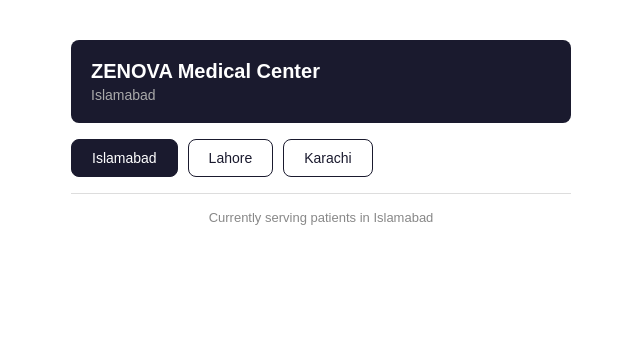
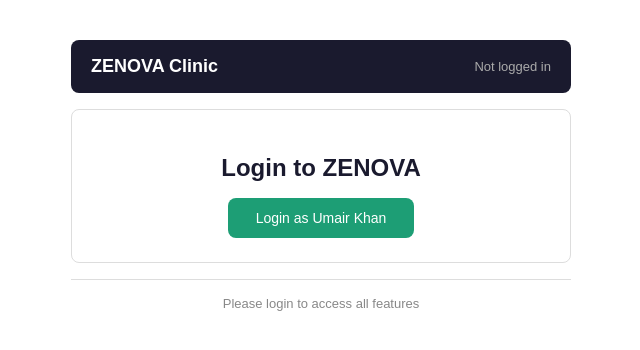
Before and after one commit to umairkhan152024/mern-journey-Practice, a React (Vite) app in the folder doctor-booking/: page / in a window 1280 px wide. Shown: the top 350 px of the page, without its empty margins (319-959 px from the left). Built offline with nearby package versions, Linux system fonts and the light colour scheme.

Commit message:
Stage 4 Complete: useContext, login logout, shared state across components

```diff
--- a/doctor-booking/src/App.jsx
+++ b/doctor-booking/src/App.jsx
@@ -1,49 +1,176 @@
 // ============================================
 // FILE: src/App.jsx
-// STAGE 4 — PIECE 3 OF 4
+// STAGE 4 — PIECE 4 OF 4 — FINAL
 // ============================================
-// GOAL: combine useState with Context
+// REAL WORLD USE CASE:
+// Logged in user stored in Context
+// Any component reads it directly
 //
-// When state changes → Context value updates
-// → every component reading Context updates too
+// FLOW:
+// User clicks Login → user state updates
+// → Context updates
+// → Header shows user name
+// → DoctorCard shows "Book as Umair"
+// → Footer shows user email
 //
-// REAL EXAMPLE:
-// User clicks "Change City" button
-// City changes in state
-// Header and Footer both update automatically
-// because they read city from Context
+// User clicks Logout → user state = null
+// → Context updates
+// → everything shows "not logged in"
 // ============================================
 
 import { createContext, useContext, useState } from "react";
 
 // create the noticeboard
-const ClinicContext = createContext();
+const UserContext = createContext();
 
 // ============================================
 // COMPONENT: Header
 // ============================================
-// reads clinicName and city from Context
-// when Context updates — this updates too
-// ============================================
 function Header() {
-  const { clinicName, city } = useContext(ClinicContext);
+  // read user and logout function from Context
+  const { user, logout } = useContext(UserContext);
 
   return (
     <div
       style={{
         backgroundColor: "#1a1a2e",
         color: "white",
-        padding: "20px",
+        padding: "16px 20px",
         borderRadius: "8px",
         marginBottom: "16px",
         fontFamily: "sans-serif",
+        display: "flex",
+        justifyContent: "space-between",
+        alignItems: "center",
       }}
     >
-      <h1 style={{ margin: "0 0 4px", fontSize: "20px" }}>{clinicName}</h1>
-      {/* city from Context */}
-      {/* when city state changes in App */}
-      {/* this updates automatically */}
-      <p style={{ margin: 0, color: "#aaa", fontSize: "14px" }}>{city}</p>
+      <h1 style={{ margin: 0, fontSize: "18px" }}>ZENOVA Clinic</h1>
+
+      {/* =============================================
+          CONDITIONAL RENDERING WITH CONTEXT
+          if user is not null — show name and logout
+          if user is null — show "not logged in"
+          ============================================= */}
+      {user ? (
+        <div style={{ display: "flex", alignItems: "center", gap: "12px" }}>
+          {/* user.name from Context */}
+          <p style={{ margin: 0, color: "#aaa", fontSize: "13px" }}>
+            {user.name}
+          </p>
+
+          {/* logout button — calls logout from Context */}
+          <button
+            onClick={logout}
+            style={{
+              backgroundColor: "transparent",
+              color: "#aaa",
+              border: "1px solid #aaa",
+              borderRadius: "6px",
+              padding: "4px 12px",
+              fontSize: "12px",
+              cursor: "pointer",
+            }}
+          >
+            Logout
+          </button>
+        </div>
+      ) : (
+        <p style={{ margin: 0, color: "#aaa", fontSize: "13px" }}>
+          Not logged in
+        </p>
+      )}
+    </div>
+  );
+}
+
+// ============================================
+// COMPONENT: DoctorCard
+// ============================================
+function DoctorCard({ name, specialty, fee }) {
+  // read user from Context
+  const { user } = useContext(UserContext);
+
+  return (
+    <div
+      style={{
+        backgroundColor: "white",
+        border: "1px solid #ddd",
+        borderRadius: "8px",
+        padding: "16px",
+        marginBottom: "12px",
+        fontFamily: "sans-serif",
+      }}
+    >
+      <h2 style={{ margin: "0 0 6px", color: "#1a1a2e", fontSize: "16px" }}>
+        {name}
+      </h2>
+      <p style={{ margin: "4px 0", color: "#555", fontSize: "14px" }}>
+        {specialty}
+      </p>
+      <p style={{ margin: "4px 0", fontSize: "14px", fontWeight: "500" }}>
+        Rs. {fee}
+      </p>
+
+      {/* =============================================
+          if user is logged in — show Book button
+          if not logged in — show Login required
+          ============================================= */}
+      {user ? (
+        <button
+          style={{
+            marginTop: "12px",
+            backgroundColor: "#1a1a2e",
+            color: "white",
+            border: "none",
+            borderRadius: "8px",
+            padding: "8px 16px",
+            fontSize: "13px",
+            cursor: "pointer",
+          }}
+        >
+          {/* user.name from Context — no props needed */}
+          Book as {user.name}
+        </button>
+      ) : (
+        <p
+          style={{
+            marginTop: "12px",
+            color: "#a32d2d",
+            fontSize: "13px",
+          }}
+        >
+          Please login to book
+        </p>
+      )}
+    </div>
+  );
+}
+
+// ============================================
+// COMPONENT: DoctorList
+// ============================================
+function DoctorList() {
+  const doctors = [
+    { id: 1, name: "Dr. Ahmed Khan", specialty: "Cardiologist", fee: 2000 },
+    { id: 2, name: "Dr. Sara Malik", specialty: "Dentist", fee: 1500 },
+    {
+      id: 3,
+      name: "Dr. Bilal Akhtar",
+      specialty: "Skin Specialist",
+      fee: 1800,
+    },
+  ];
+
+  return (
+    <div>
+      {doctors.map((doctor) => (
+        <DoctorCard
+          key={doctor.id}
+          name={doctor.name}
+          specialty={doctor.specialty}
+          fee={doctor.fee}
+        />
+      ))}
     </div>
   );
 }
@@ -51,11 +178,9 @@ function Header() {
 // ============================================
 // COMPONENT: Footer
 // ============================================
-// also reads city from Context
-// also updates when city changes
-// ============================================
 function Footer() {
-  const { city } = useContext(ClinicContext);
+  // read user from Context
+  const { user } = useContext(UserContext);
 
   return (
     <div
@@ -69,32 +194,100 @@ function Footer() {
         textAlign: "center",
       }}
     >
-      {/* city from Context */}
-      Currently serving patients in {city}
+      {/* if logged in show email — if not show message */}
+      {user ? (
+        <p style={{ margin: 0 }}>Logged in as {user.email}</p>
+      ) : (
+        <p style={{ margin: 0 }}>Please login to access all features</p>
+      )}
     </div>
   );
 }
 
 // ============================================
-// COMPONENT: App
+// COMPONENT: LoginForm
+// ============================================
+// shows when user is NOT logged in
+// calls login function from Context
+// ============================================
+function LoginForm() {
+  // read login function from Context
+  const { login } = useContext(UserContext);
+
+  return (
+    <div
+      style={{
+        backgroundColor: "white",
+        border: "1px solid #ddd",
+        borderRadius: "8px",
+        padding: "24px",
+        marginBottom: "16px",
+        fontFamily: "sans-serif",
+        textAlign: "center",
+      }}
+    >
+      <h2 style={{ color: "#1a1a2e", marginBottom: "16px" }}>
+        Login to ZENOVA
+      </h2>
+
+      {/* clicking this calls login from Context */}
+      {/* sets user state in App */}
+      {/* every component updates */}
+      <button
+        onClick={login}
+        style={{
+          backgroundColor: "#1D9E75",
+          color: "white",
+          border: "none",
+          borderRadius: "8px",
+          padding: "12px 28px",
+          fontSize: "14px",
+          cursor: "pointer",
+          fontWeight: "500",
+        }}
+      >
+        Login as Umair Khan
+      </button>
+    </div>
+  );
+}
+
+// ============================================
+// COMPONENT: App — THE PRINCIPAL
 // ============================================
 function App() {
   // =============================================
-  // STATE — city
+  // USER STATE
   // =============================================
-  // city is stored in useState
-  // it is passed into Context Provider as value
-  //
-  // when setCity is called:
-  //   1. city state updates
-  //   2. Context value updates
-  //   3. Header re-renders with new city
-  //   4. Footer re-renders with new city
-  //
-  // ONE state change → EVERY component updates
-  // this is the power of Context + useState
+  // null = not logged in
+  // object = logged in user data
+  // starts as null — nobody logged in
   // =============================================
-  const [city, setCity] = useState("Islamabad");
+  const [user, setUser] = useState(null);
+
+  // =============================================
+  // LOGIN FUNCTION
+  // =============================================
+  // sets user state to a user object
+  // Context updates → all components update
+  // =============================================
+  function login() {
+    setUser({
+      name: "Umair Khan",
+      email: "umair@zenova.com",
+      role: "Admin",
+    });
+  }
+
+  // =============================================
+  // LOGOUT FUNCTION
+  // =============================================
+  // sets user state back to null
+  // Context updates → all components update
+  // =============================================
+  function logout() {
+    setUser(null);
+  }
 
   return (
     <div
@@ -105,100 +298,26 @@ function App() {
       }}
     >
       {/* =============================================
-          PROVIDER — noticeboard
+          PROVIDER
           =============================================
-          value has two things:
-          1. clinicName — static, never changes
-          2. city — comes from state, can change
+          sharing 3 things through Context:
+          1. user       → the logged in user object
+          2. login      → function to log in
+          3. logout     → function to log out
 
-          when city state changes
-          Provider value updates
-          all components inside re-render
+          any component inside can read all 3
           ============================================= */}
-      <ClinicContext.Provider
-        value={{
-          clinicName: "ZENOVA Medical Center",
-          city: city,
-          // city: city means:
-          // left side  = key name in Context
-          // right side = city state value
-        }}
-      >
-        {/* Header reads city from Context */}
+      <UserContext.Provider value={{ user, login, logout }}>
+        {/* Header — shows user name and logout button */}
         <Header />
 
-        {/* =============================================
-            BUTTONS — change city state
-            =============================================
-            when clicked → setCity updates state
-            → Context value updates
-            → Header and Footer both update
-            notice: buttons are NOT inside Header
-            or Footer — they are in App
-            but Header and Footer still update
-            because they read from Context
-            ============================================= */}
-        <div
-          style={{
-            display: "flex",
-            gap: "10px",
-            marginBottom: "16px",
-            flexWrap: "wrap",
-          }}
-        >
-          {/* each button sets city to a different value */}
-          <button
-            onClick={() => setCity("Islamabad")}
-            style={{
-              padding: "10px 20px",
-              backgroundColor: city === "Islamabad" ? "#1a1a2e" : "white",
-              color: city === "Islamabad" ? "white" : "#1a1a2e",
-              border: "1px solid #1a1a2e",
-              borderRadius: "8px",
-              cursor: "pointer",
-              fontSize: "14px",
-              fontFamily: "sans-serif",
-            }}
-          >
-            Islamabad
-          </button>
+        {/* show LoginForm if not logged in */}
+        {/* show DoctorList if logged in */}
+        {user ? <DoctorList /> : <LoginForm />}
 
-          <button
-            onClick={() => setCity("Lahore")}
-            style={{
-              padding: "10px 20px",
-              backgroundColor: city === "Lahore" ? "#1a1a2e" : "white",
-              color: city === "Lahore" ? "white" : "#1a1a2e",
-              border: "1px solid #1a1a2e",
-              borderRadius: "8px",
-              cursor: "pointer",
-              fontSize: "14px",
-              fontFamily: "sans-serif",
-            }}
-          >
-            Lahore
-          </button>
-
-          <button
-            onClick={() => setCity("Karachi")}
-            style={{
-              padding: "10px 20px",
-              backgroundColor: city === "Karachi" ? "#1a1a2e" : "white",
-              color: city === "Karachi" ? "white" : "#1a1a2e",
-              border: "1px solid #1a1a2e",
-              borderRadius: "8px",
-              cursor: "pointer",
-              fontSize: "14px",
-              fontFamily: "sans-serif",
-            }}
-          >
-            Karachi
-          </button>
-        </div>
-
-        {/* Footer also reads city from Context */}
+        {/* Footer — shows user email */}
         <Footer />
-      </ClinicContext.Provider>
+      </UserContext.Provider>
     </div>
   );
 }
```
